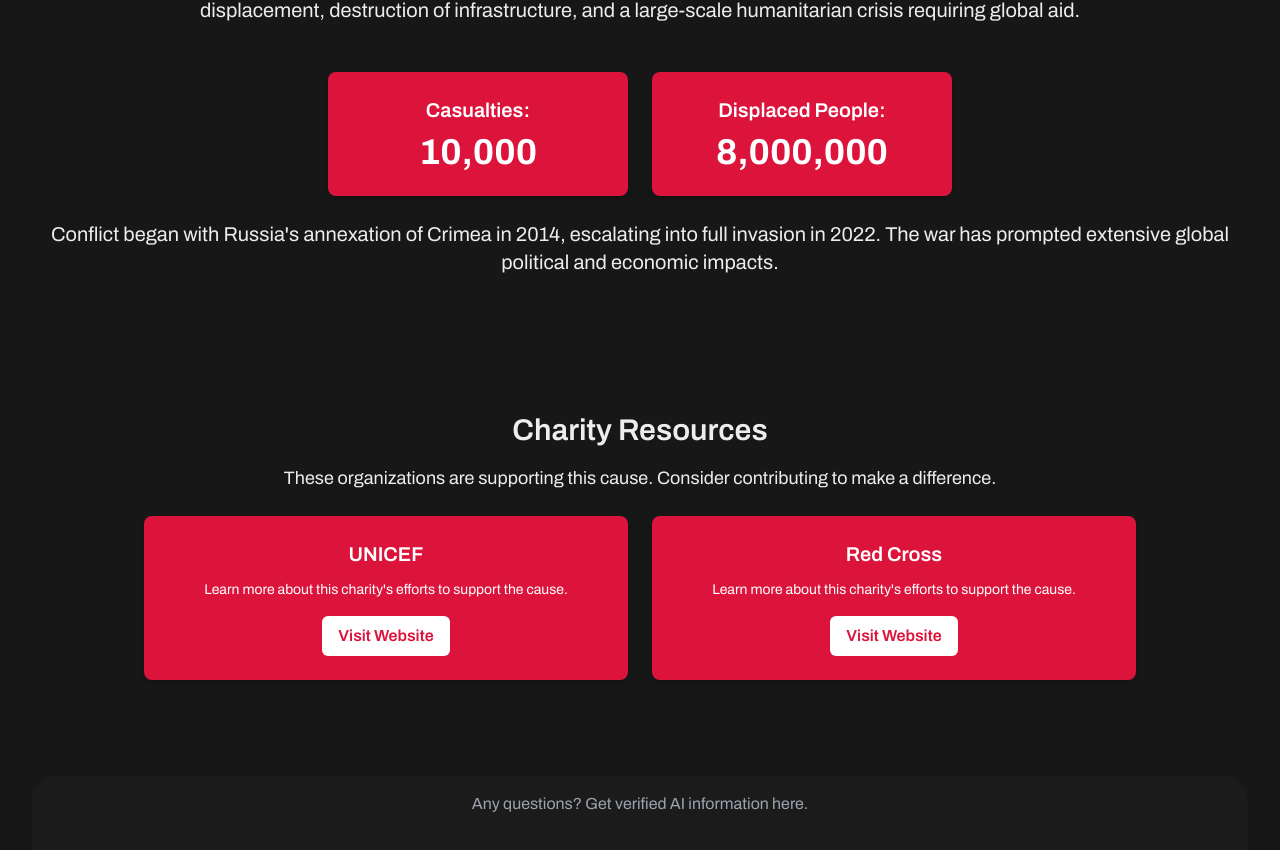
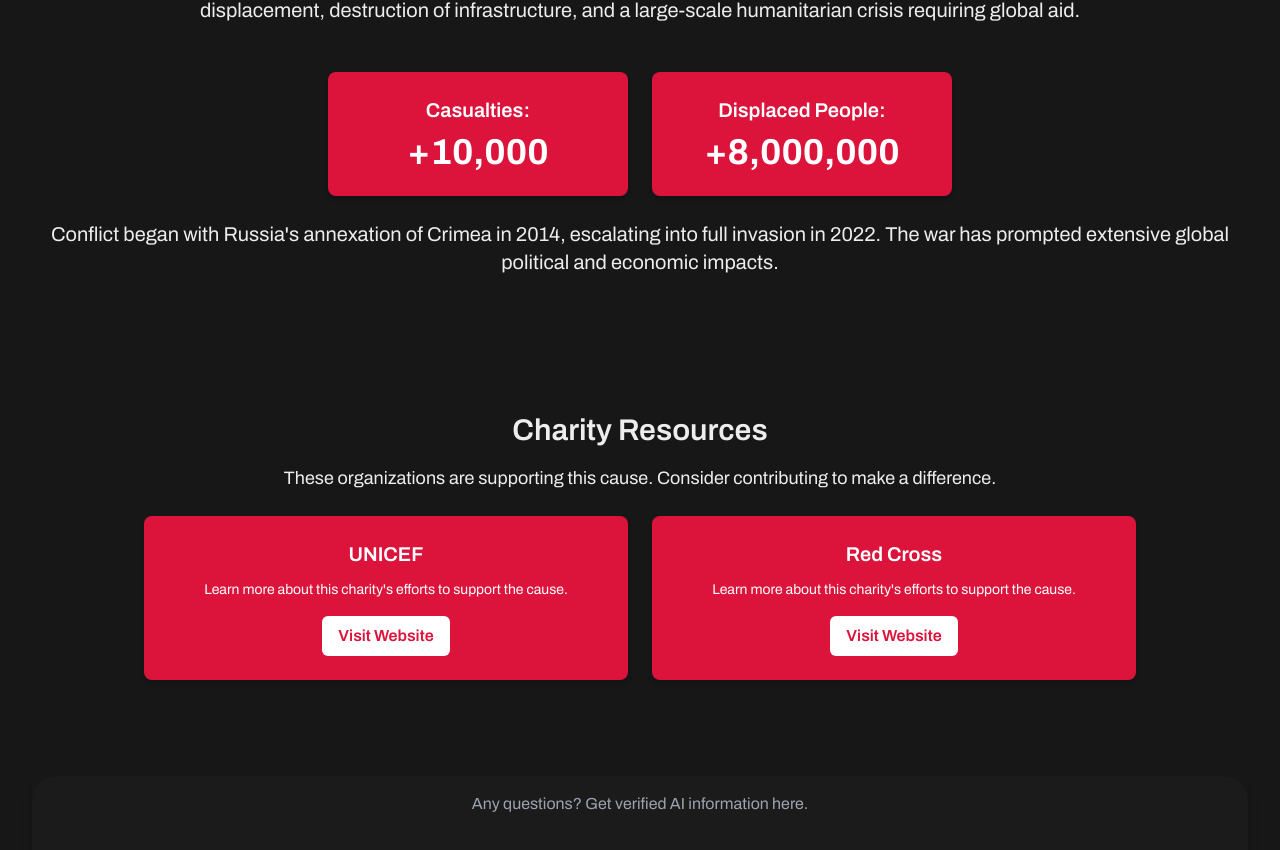
Before and after one commit to yotam1802/HackTheChange2024, a Next.js app: page /conflicts/1 in a window 1280 px wide. Shown: the part 892-1742 px from the top of the page. Built offline with nearby package versions, Linux system fonts and the light colour scheme.

Commit message:
changed resources view

```diff
--- a/src/app/conflicts/[id]/page.js
+++ b/src/app/conflicts/[id]/page.js
@@ -141,7 +141,7 @@
           >
             <h3 className="text-xl font-semibold mb-2">Casualties:</h3>
             <p className="text-3xl sm:text-4xl font-bold">
-              {casualties.toLocaleString()}
+              +{casualties.toLocaleString()}
             </p>
           </motion.div>
 
@@ -158,7 +158,7 @@
           >
             <h3 className="text-xl font-semibold mb-2">Displaced People:</h3>
             <p className="text-3xl sm:text-4xl font-bold">
-              {displaced.toLocaleString()}
+              +{displaced.toLocaleString()}
             </p>
           </motion.div>
         </div>
```
